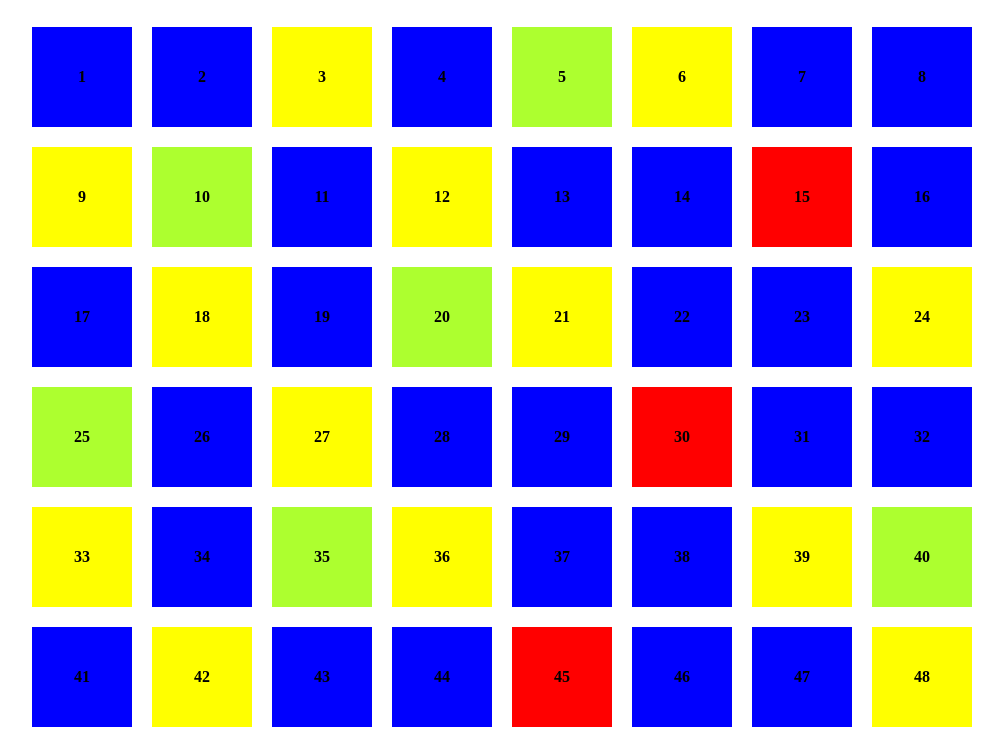
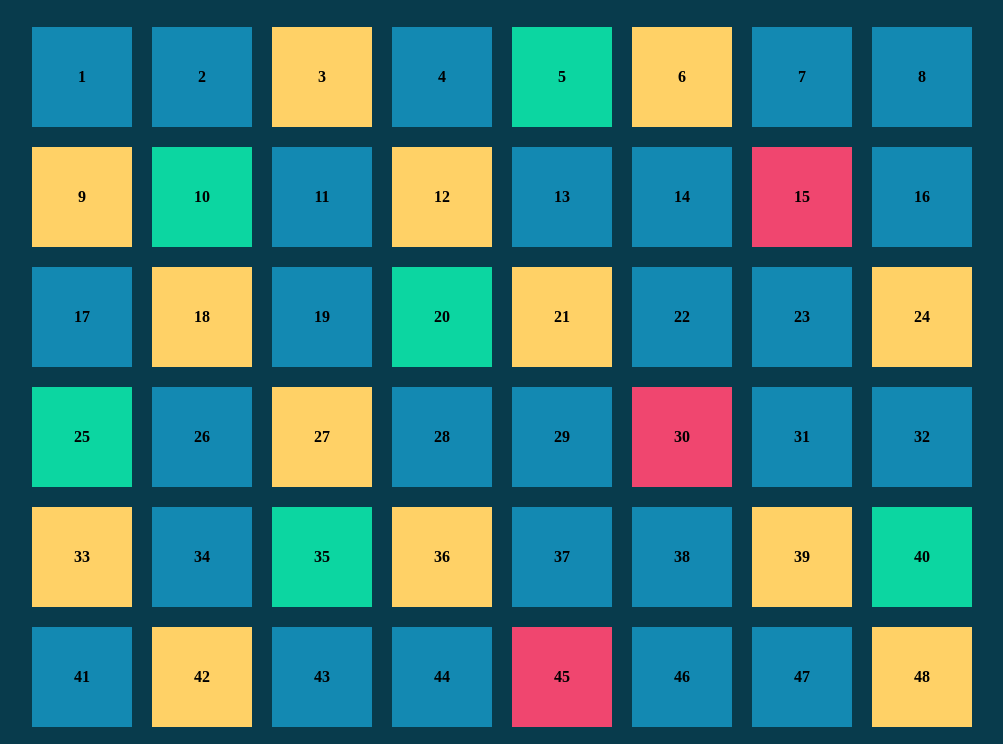
Before and after one commit to CarloColletti/js-fizzbuzz, a plain HTML site: page index.html in a window 1280 px wide. Shown: the part 102-846 px from the top of the page, without its empty margins (138-1141 px from the left). Drawn offline with Linux system fonts and the light colour scheme.

Commit message:
aggiunti dettagli grafici

```diff
--- a/css/style.css
+++ b/css/style.css
@@ -1,3 +1,10 @@
+/* background  */
+
+body{
+    background-color: #083b4c;
+}
+
+/* lista  */
 #list {
     display: flex;
     flex-wrap: wrap;
@@ -6,30 +13,33 @@
     list-style: none;
 }
 
+/* box neutrale  */
 .box{
     height: 100px;
     width: 100px;
     line-height: 100px;
     text-align: center;
     font-weight: bold;
-    background-color: blue;
+    background-color: #1389b2;
     margin: 10px;
 }
 
+/* box friz verde  */
 .box-fizz{
-    background-color: greenyellow;
+    background-color: #0cd6a1;
 }
 
+/* box buzz giallo */
 .box-buzz{
-    background-color: yellow;
+    background-color: #ffd166;
 }
 
+/* box fizz red  */
 .box-fizz-buzz{
-    background-color: red;
+    background-color: #f0466f;
 }
 
-
-
+/* titolo  */
 h1{
     text-align: center;
     font-size: 3rem;
```
